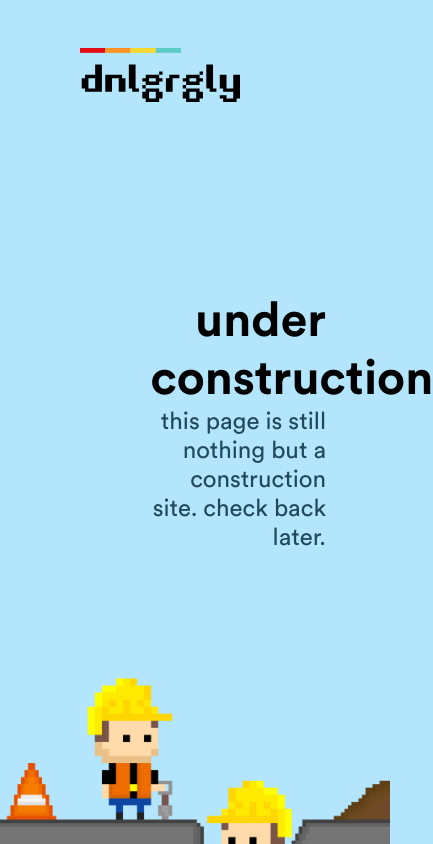
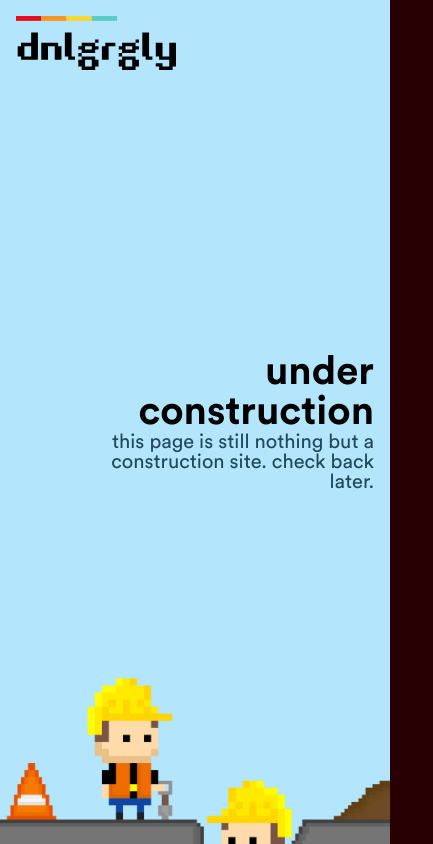
Before and after one commit to dnlgrgly/dnlgrgly.com, a Gatsby site: page / in a window 390 px wide. Shown: the whole page, 433 px wide, since content can reach past the window. Built offline with nearby package versions, Linux system fonts and the light colour scheme; Gatsby itself is replaced by a stand-in of ours; a web font is replaced by a local one.

Commit message:
responsive design init

```diff
--- /dev/null
+++ b/gatsby-browser.js
@@ -0,0 +1,8 @@
+import React from "react";
+import { ThemeProvider } from "styled-components";
+import theme from "./src/styles/theme";
+import "./src/fonts/fonts.css";
+
+export const wrapRootElement = ({ element }) => {
+  return <ThemeProvider theme={theme}>{element}</ThemeProvider>;
+};
--- /dev/null
+++ b/gatsby-ssr.js
@@ -0,0 +1,8 @@
+import React from "react";
+import { ThemeProvider } from "styled-components";
+import theme from "./src/styles/theme";
+import "./src/fonts/fonts.css";
+
+export const wrapRootElement = ({ element }) => {
+  return <ThemeProvider theme={theme}>{element}</ThemeProvider>;
+};
--- a/src/components/Container.js
+++ /dev/null
@@ -1,56 +0,0 @@
-import * as React from "react";
-import styled, { createGlobalStyle } from "styled-components";
-
-import GlobalFonts from "../fonts/fonts";
-import LogoWhite from "../images/logo-white.svg";
-import LogoBlack from "../images/logo-black.svg";
-
-const GlobalStyle = createGlobalStyle`
-  body {
-    margin: 0;
-    padding: 0;
-    border: 0;
-    background-color: #280003;
-    color: white;
-    font-family: Circular Std, sans-serif;
-    min-width: 100vw;
-    min-height: 100vh;
-  }
-
-  main {
-    padding: 3rem 5rem;
-  }
-
-  * {
-    margin: 0;
-    padding: 0;
-    border: 0;
-  }
-
-  h1 {
-    font-size: 3rem;
-    color: white;
-  }
-
-  h2 {
-    font-size: 1.5rem;
-    font-weight: normal;
-  }
-`;
-
-const Logo = styled.img`
-  width: 10rem;
-`;
-
-const Container = ({ children, title, isDark }) => {
-  return (
-    <main>
-      <GlobalStyle />
-      <GlobalFonts />
-      <Logo src={isDark ? LogoBlack : LogoWhite} alt="dnlgrgly logo" />
-      {children}
-    </main>
-  );
-};
-
-export default Container;
--- /dev/null
+++ b/src/components/Layout.js
@@ -0,0 +1,44 @@
+import * as React from "react";
+import styled from "styled-components";
+
+import LogoWhite from "../images/logo-white.svg";
+import LogoBlack from "../images/logo-black.svg";
+
+import GlobalStyle from "../styles/globalStyle.js";
+
+const Navbar = styled.div`
+  position: -webkit-sticky; /* Safari */
+  position: sticky;
+  top: 0;
+`;
+
+const Logo = styled.img`
+  position: absolute;
+  top: 1rem;
+  left: 1rem;
+  width: 10rem;
+
+  @media ${(props) => props.theme.device.tablet} {
+    top: 2rem;
+    left: 2rem;
+  }
+
+  @media ${(props) => props.theme.device.laptop} {
+    top: 4rem;
+    left: 4rem;
+  }
+`;
+
+const Layout = ({ children, title, isDark }) => {
+  return (
+    <main>
+      <GlobalStyle />
+      <Navbar>
+        <Logo src={isDark ? LogoBlack : LogoWhite} alt="dnlgrgly logo" />
+      </Navbar>
+      {children}
+    </main>
+  );
+};
+
+export default Layout;
--- a/src/components/Placeholder.js
+++ b/src/components/Placeholder.js
@@ -2,7 +2,7 @@ import * as React from "react";
 import styled, { createGlobalStyle } from "styled-components";
 import background from "../images/placeholder.png";
 
-import Container from "./Container";
+import Layout from "./Layout.js";
 
 const BackgroundStyle = createGlobalStyle`
   body {
@@ -17,34 +17,60 @@ const BackgroundStyle = createGlobalStyle`
     color: black;
   }
 
-  h2 {
+  h3 {
     color: #21495c;
   }
 
   h1,
-  h2 {
+  h3 {
     text-align: right;
   }
 `;
 
 const TextWrapper = styled.div`
-  margin: 0;
-  right: 4rem;
+  display: flex;
+  flex-direction: column;
+  justify-content: flex-end;
   position: absolute;
   top: 50%;
   -ms-transform: translateY(-50%);
   transform: translateY(-50%);
-  max-width: 45%;
+
+  right: 0;
+  margin: 0 1rem;
+  max-width: 100%;
+
+  @media ${(props) => props.theme.device.mobileM} {
+    max-width: 80%;
+  }
+
+  @media ${(props) => props.theme.device.mobileL} {
+    max-width: 70%;
+  }
+
+  @media ${(props) => props.theme.device.tablet} {
+    margin: 0 2rem;
+    max-width: 50%;
+  }
+
+  @media ${(props) => props.theme.device.tablet} {
+    max-width: 50%;
+  }
+
+  @media ${(props) => props.theme.device.laptop} {
+    margin: 0 4rem;
+    max-width: 40%;
+  }
 `;
 
 const Placeholder = ({ title, subtitle }) => (
-  <Container isDark={true}>
+  <Layout isDark={true}>
     <BackgroundStyle />
     <TextWrapper>
       <h1>{title}</h1>
-      <h2>{subtitle}</h2>
+      <h3>{subtitle}</h3>
     </TextWrapper>
-  </Container>
+  </Layout>
 );
 
 export default Placeholder;
--- /dev/null
+++ b/src/fonts/fonts.css
@@ -0,0 +1,41 @@
+@font-face {
+  font-family: "Circular Std";
+  src: local("Circular Std"), url("./CircularStd-Bold.woff2") format("woff2"),
+    url("./CircularStd-Bold.woff") format("woff");
+  font-weight: bold;
+  font-style: normal;
+}
+
+@font-face {
+  font-family: "Circular Std";
+  src: local("Circular Std"),
+    url("./CircularStd-BoldItalic.woff2") format("woff2"),
+    url("./CircularStd-BoldItalic.woff") format("woff");
+  font-weight: bold;
+  font-style: italic;
+}
+
+@font-face {
+  font-family: "Circular Std";
+  src: local("Circular Std"), url("./CircularStd-Book.woff2") format("woff2"),
+    url("./CircularStd-Book.woff") format("woff");
+  font-weight: normal;
+  font-style: normal;
+}
+
+@font-face {
+  font-family: "Circular Std";
+  src: local("Circular Std"),
+    url("./CircularStd-BookItalic.woff2") format("woff2"),
+    url("./CircularStd-BookItalic.woff") format("woff");
+  font-weight: normal;
+  font-style: italic;
+}
+
+@font-face {
+  font-family: "d0GBYTe";
+  src: local("d0GBYTe"), url("./d0GBYTe.woff2") format("woff2"),
+    url("./d0GBYTe.woff") format("woff");
+  font-weight: normal;
+  font-style: normal;
+}
--- a/src/fonts/fonts.js
+++ /dev/null
@@ -1,50 +0,0 @@
-import { createGlobalStyle } from "styled-components";
-
-import CircularStdBold2 from "./CircularStd-Bold.woff2";
-import CircularStdBoldItalic2 from "./CircularStd-BoldItalic.woff2";
-import CircularStdBook2 from "./CircularStd-Book.woff2";
-import CircularStdBookItalic2 from "./CircularStd-BookItalic.woff2";
-import d0GBYTe2 from "./d0GBYTe.woff2";
-
-import CircularStdBold from "./CircularStd-Bold.woff";
-import CircularStdBoldItalic from "./CircularStd-BoldItalic.woff";
-import CircularStdBook from "./CircularStd-Book.woff";
-import CircularStdBookItalic from "./CircularStd-BookItalic.woff";
-import d0GBYTe from "./d0GBYTe.woff";
-
-export default createGlobalStyle`
-    @font-face {
-        font-family: 'Circular Std';
-        src: local('Circular Std'), url(${CircularStdBold2}) format('woff2'), url(${CircularStdBold}) format('woff');
-        font-weight: bold;
-        font-style: normal;
-    }
-
-    @font-face {
-        font-family: 'Circular Std';
-        src: local('Circular Std'), url(${CircularStdBoldItalic2}) format('woff2'), url(${CircularStdBoldItalic}) format('woff');
-        font-weight: bold;
-        font-style: italic;
-    }
-
-    @font-face {
-        font-family: 'Circular Std';
-        src: local('Circular Std'), url(${CircularStdBook2}) format('woff2'), url(${CircularStdBook}) format('woff');
-        font-weight: normal;
-        font-style: normal;
-    }
-
-    @font-face {
-        font-family: 'Circular Std';
-        src: local('Circular Std'), url(${CircularStdBookItalic2}) format('woff2'), url(${CircularStdBookItalic}) format('woff');
-        font-weight: normal;
-        font-style: italic;
-    }
-
-    @font-face {
-        font-family: 'd0GBYTe';
-        src: local('d0GBYTe'), url(${d0GBYTe2}) format('woff2'), url(${d0GBYTe}) format('woff');
-        font-weight: normal;
-        font-style: normal;
-    }
-`;
--- /dev/null
+++ b/src/styles/globalStyle.js
@@ -0,0 +1,119 @@
+import { createGlobalStyle } from "styled-components";
+
+export default createGlobalStyle`
+  :root {
+    background-color: #280003;
+    color: white;
+    font-family: Circular Std, sans-serif;
+    font-display: fallback;
+  }
+
+  * {
+    margin: 0;
+    padding: 0;
+    border: 0;
+    font: inherit;
+    font-size: 1rem;
+    vertical-align: baseline;
+    transition: 0.1s all ease-in-out;
+    -webkit-tap-highlight-color: transparent;
+  }
+
+  body {
+    min-width: 100vw;
+    min-height: 100vh;
+    line-height: 1;
+  }
+
+  html {
+    box-sizing: border-box;
+    scroll-behavior: smooth;
+    -ms-text-size-adjust: 100%;
+    -webkit-text-size-adjust: 100%;
+  }
+
+  *,
+  *:before,
+  *:after {
+    box-sizing: inherit;
+  }
+
+  a {
+    background-color: transparent;
+    text-decoration: none;
+  }
+
+  a:active,
+  a:hover {
+    outline: 0;
+    text-decoration: none;
+  }
+
+  b {
+    font-weight: bold;
+  }
+
+  img {
+    border: 0;
+  }
+
+  html {
+    overflow-x: hidden;
+    overflow-y: scroll;
+    font-size: 100%;
+  }
+
+  body {
+    overflow-x: hidden;
+    color: ${(props) => props.theme.color.foreground};
+    text-rendering: optimizeLegibility;
+    -webkit-font-smoothing: antialiased;
+    -moz-osx-font-smoothing: grayscale;
+    -moz-font-feature-settings: "liga" on;
+    font-feature-settings: "liga" on;
+  }
+
+  h1 {
+    color: #fff;
+    font-size: 2.5rem;
+    font-weight: 600;
+    @media ${(props) => props.theme.device.tablet} {
+      font-size: 3rem;
+    }
+    @media ${(props) => props.theme.device.laptopL} {
+      font-size: 3.5rem;
+    }
+  }
+
+  h2 {
+    font-weight: 300;
+    font-size: 2rem;
+    @media ${(props) => props.theme.device.tablet} {
+      font-size: 2.5em;
+    }
+    @media ${(props) => props.theme.device.laptopL} {
+      font-size: 3rem;
+    }
+  }
+
+  h3 {
+    font-weight: 400;
+    font-size: 1.25rem;
+    @media ${(props) => props.theme.device.tablet} {
+      font-size: 1.5em;
+    }
+    @media ${(props) => props.theme.device.laptopL} {
+      font-size: 1.75rem;
+    }
+  }
+
+  p {
+    font-size: 1rem;
+    color: ${(props) => props.theme.color.foreground};
+  }
+
+  ::selection {
+    color: ${(props) => props.theme.color.background};
+    background: ${(props) => props.theme.color.foreground};
+  }
+`;
--- /dev/null
+++ b/src/styles/theme.js
@@ -0,0 +1,46 @@
+const size = {
+  mobileS: "320px",
+  mobileM: "375px",
+  mobileL: "425px",
+  tablet: "768px",
+  laptop: "1024px",
+  laptopL: "1440px",
+  desktop: "2560px",
+};
+
+export default {
+  color: {
+    // logo colors
+    red: "#E20D17",
+    orange: "#FB9325",
+    yellow: "#F7D830",
+    cyan: "#5CCCC8",
+
+    // logo colors - darker, for background
+    redBg: "#340002",
+    orangeBg: "#472C17",
+    yellowBg: "#474517",
+    cyanBg: "#002E2C",
+
+    // logo colors - light, for foreground
+    redFg: "#E5C9CB",
+    orangeFg: "#E8D0B6",
+    yellowFg: "#E3DDBD",
+    cyanFg: "#CCFAF8",
+
+    // other colors
+    background: "#280003",
+    foreground: "#EDCCCE"
+  },
+  device: {
+    mobileS: `(min-width: ${size.mobileS})`,
+    mobileM: `(min-width: ${size.mobileM})`,
+    mobileL: `(min-width: ${size.mobileL})`,
+    tablet: `(min-width: ${size.tablet})`,
+    laptop: `(min-width: ${size.laptop})`,
+    laptopL: `(min-width: ${size.laptopL})`,
+    desktop: `(min-width: ${size.desktop})`,
+    desktopL: `(min-width: ${size.desktop})`,
+    null: "(max-width: 0px)",
+  },
+};
```
Also changed, not shown: 1 other file.
